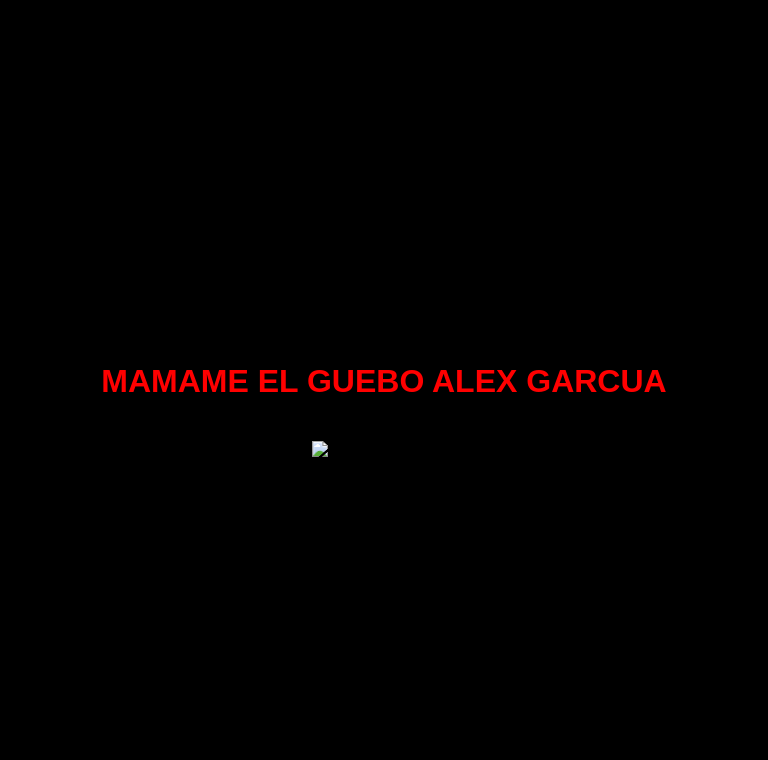
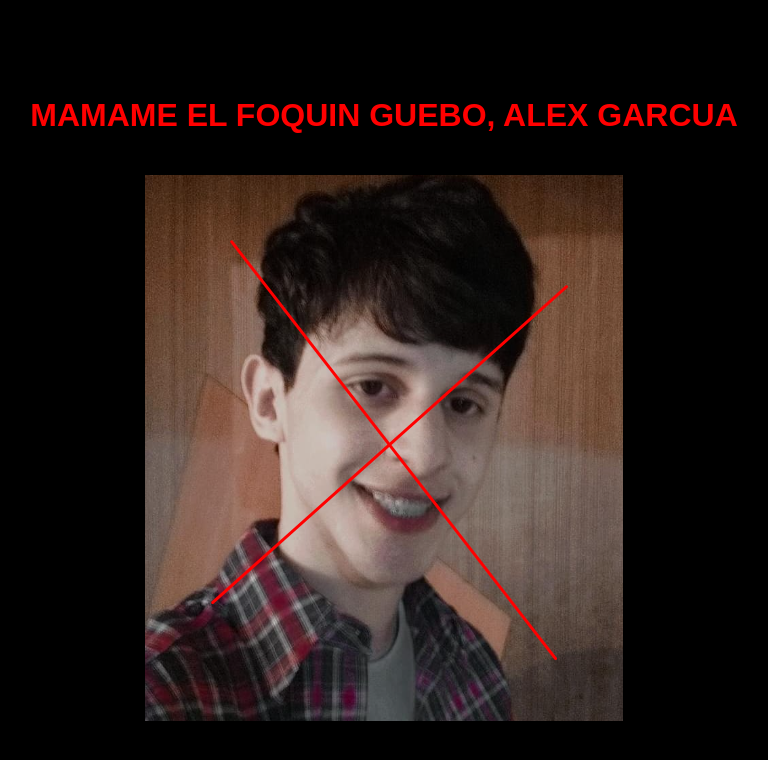
Before and after one commit to kill-antonieto/mi-amigo, a plain HTML site: page index.html in a window 1280 px wide. Shown: the whole page, without its empty margins (256-1024 px from the left). Drawn offline with Linux system fonts and the light colour scheme.

Commit message:
Update index.html

```diff
--- a/index.html
+++ b/index.html
@@ -4,12 +4,12 @@
     <meta charset="UTF-8">
     <meta name="viewport" content="width=device-width, initial-scale=1.0">
     <link rel="stylesheet" href="styles.css">
-    <title>DESTRUIR</title>
+    <title>KILL. ALEX.</title>
 </head>
 <body>
     <div class="content">
-        <h1>MAMAME EL GUEBO ALEX GARCUA</h1>
-        <img src="tu-imagen.jpg" alt="Imagen de saludo">
+        <h1>MAMAME EL FOQUIN GUEBO, ALEX GARCUA</h1>
+        <img src="https://github.com/kill-antonieto/mi-amigo/blob/main/images/Screenshot_6.png" alt="Imagen de saludo">
     </div>
 </body>
 </html>
```
